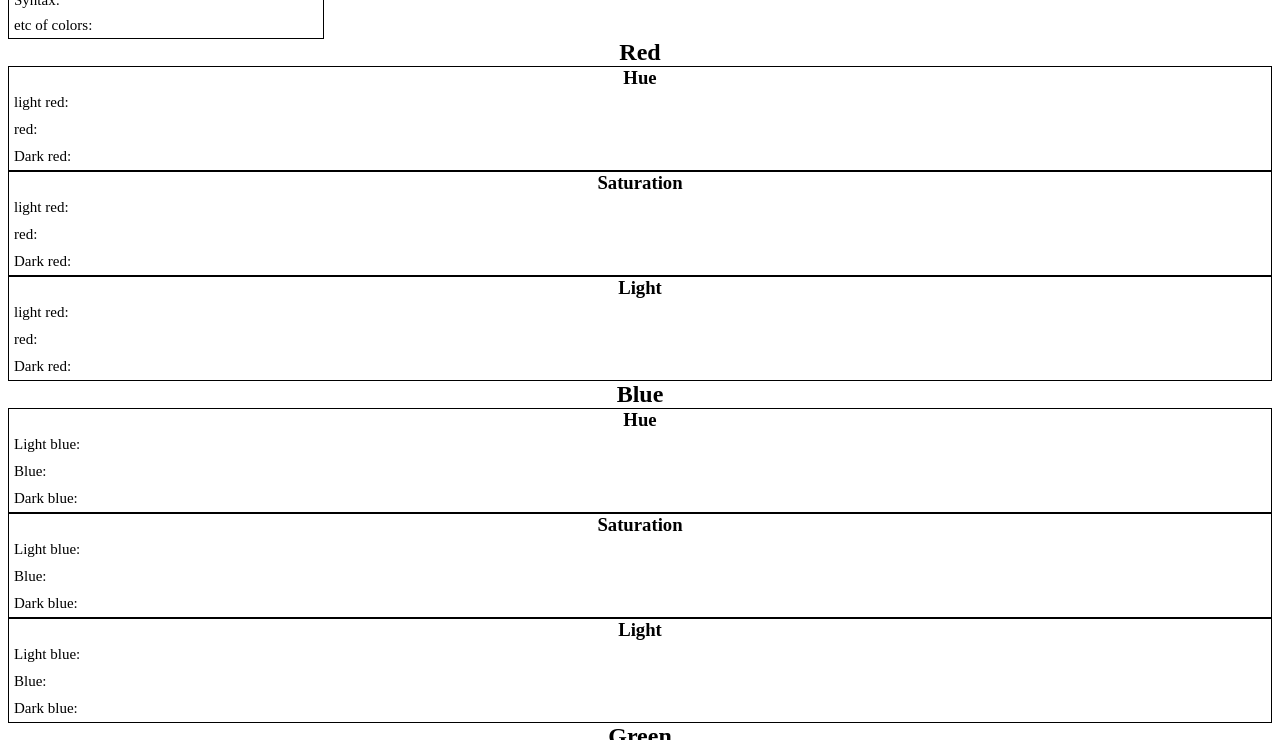
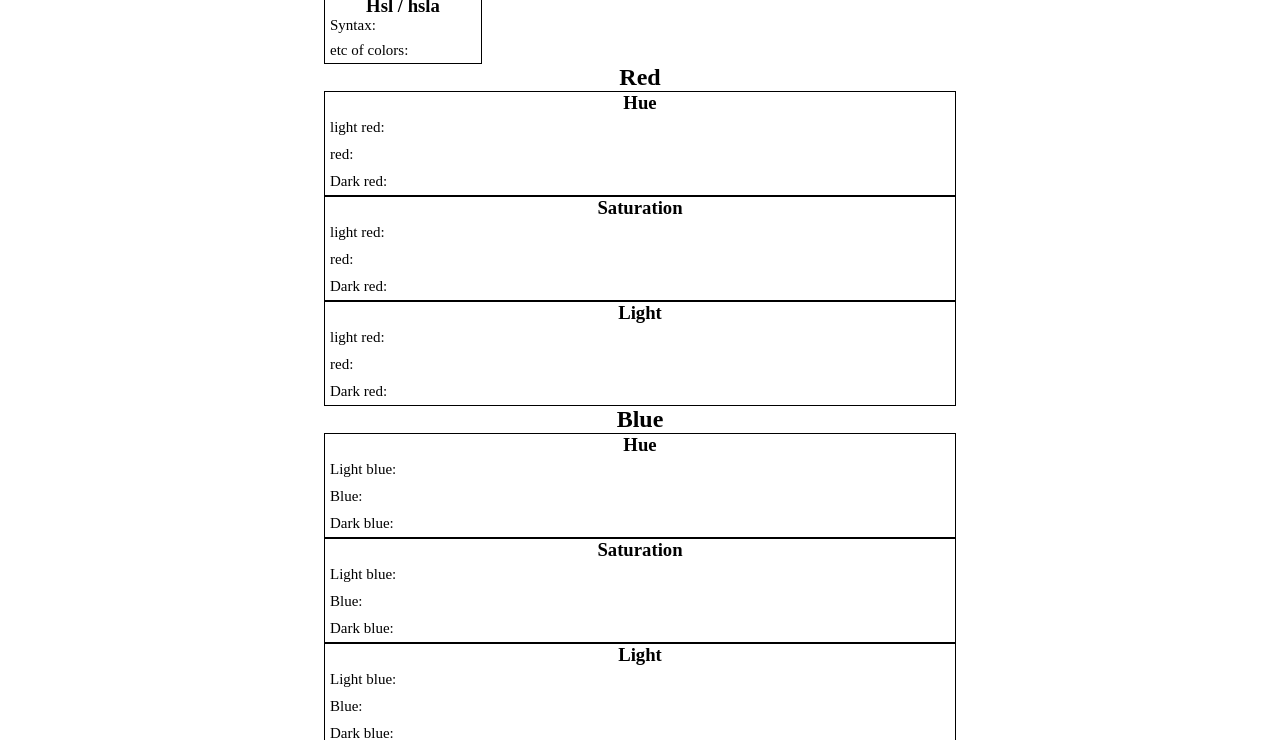
Before and after one commit to matt2256/Visualisering, a plain HTML site: page Web design system/color.html in a window 1280 px wide. Shown: the part 216-956 px from the top of the page. Drawn offline with Linux system fonts and the light colour scheme.

Commit message:
Centering content

```diff
--- a/Web design system/styles.css
+++ b/Web design system/styles.css
@@ -1,3 +1,14 @@
+html {
+    margin: 0;
+    padding: 0;
+}
+
+main {
+    margin: auto;
+    padding: 10px;
+    width: 50%;
+}
+
 h1 {
     text-align: center;
 
```
